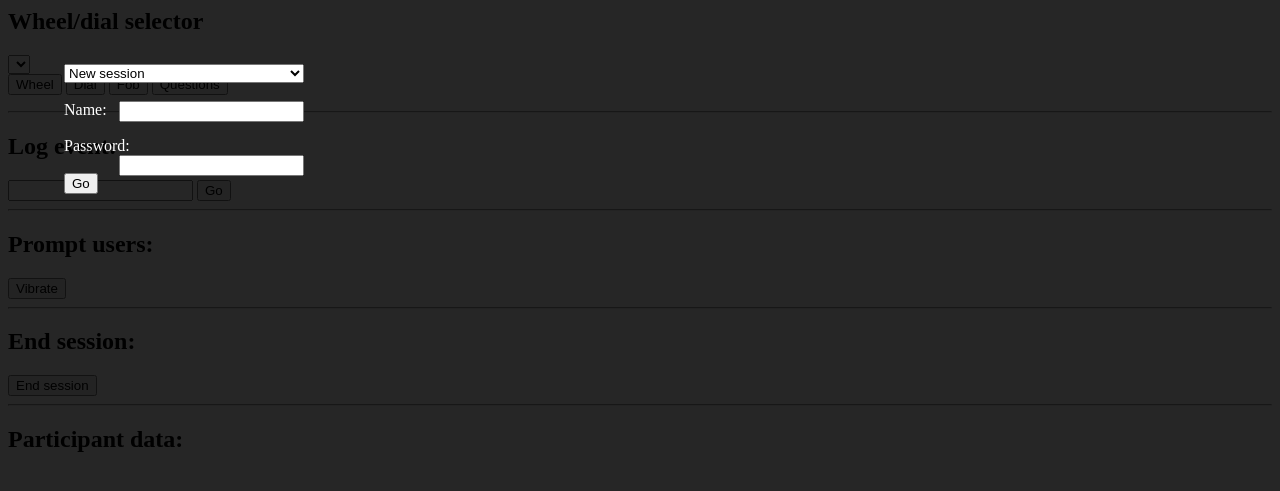
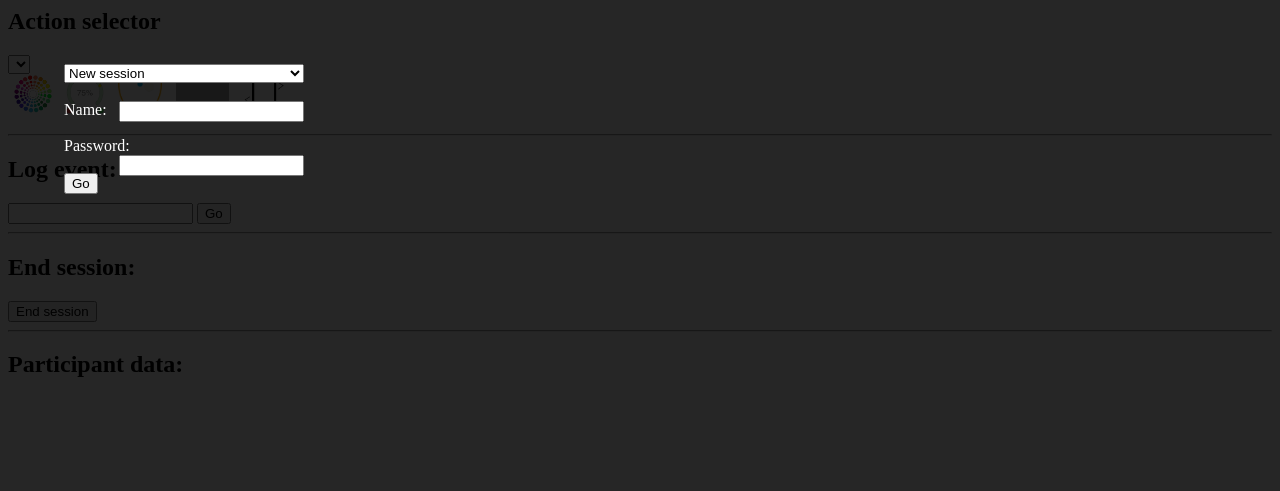
Before and after one commit to Codecors/clone, a PHP site: page /control.html in a window 1280 px wide. Shown: the top 491 px of the page. Run offline with PHP 8.4, Linux system fonts and the light colour scheme; lists and menus that the app fills with data are empty; some libraries are stand-ins or nearby versions; grey boxes are pictures that could not be loaded.

Commit message:
using icons for action selection

```diff
--- a/control.html
+++ b/control.html
@@ -79,10 +79,11 @@ function newUser(pid, guid){
     // controls
     var controls = document.createElement('div');
     controls.className = 'buttons';
-    controls.appendChild(getNewPageButton('wheel', '/wheel', guid));
-    controls.appendChild(getNewPageButton('fob', '/fob', guid));
-    controls.appendChild(getNewPageButton('dial', '/dial', guid));
-    controls.appendChild(getNewPageButton('questions', '/questions', guid));
+    controls.appendChild(getNewPageIcon('wheel', '/wheel', guid));
+    controls.appendChild(getNewPageIcon('fob', '/fob', guid));
+    controls.appendChild(getNewPageIcon('dial', '/dial', guid));
+    controls.appendChild(getNewPageIcon('questions', '/questions', guid));
+    controls.appendChild(getBuzzIcon(guid));
     newUserPanel.appendChild(controls);
     // feedback
     var panel = document.createElement('textarea');
@@ -102,6 +103,35 @@ function getNewPageButton(label, url, guid){
             // onClickLink(currentI + '');
             sendUserChangeMessage(url, guid);
             displayFeedback(guid, 'set page to ' + label);
+        }
+     })();
+     return wheelBtn;
+}
+
+// create a button for displaying to the user to a set view
+function getNewPageIcon(label, url, guid){
+    var wheelBtn = document.createElement('img');
+    wheelBtn.src = url + ".png";
+    wheelBtn.title = label;
+    wheelBtn.onclick = (function() {
+        // var currentI = i;
+        return function() {
+            // onClickLink(currentI + '');
+            sendUserChangeMessage(url, guid);
+            displayFeedback(guid, 'set page to ' + label);
+        }
+     })();
+     return wheelBtn;
+}
+
+// create a button for prompting the user by vibration
+function getBuzzIcon(guid){
+    var wheelBtn = document.createElement('img');
+    wheelBtn.src = "buzz.png";
+    wheelBtn.onclick = (function() {
+        return function() {
+            vibrate(guid);
+            displayFeedback(guid, 'buzzed');
         }
      })();
      return wheelBtn;
@@ -138,10 +168,23 @@ function setUserToPage(url){
     displayFeedback(guid, 'setting to ' + url);
 }
 
+// send a vibrate to all in session
 function vibrateUsers(){
+    vibrate(session);
+}
+
+// send a vibrate alert
+function vibrate(user){
     socket.emit('vibrate', {
-        "session": session
+        "target": user
     });
+}
+
+// send a vibrate to the selected user
+function vibrateUser(guid){
+    var user = document.getElementById('participantid');
+    var guid = user.value;
+    vibrate(guid);
 }
 
 function sendUserChangeMessage(url, guid){
@@ -252,16 +295,22 @@ function go(){
 		</div>
 	</div>
 
-<h2>Wheel/dial selector</h2>
+<h2>Action selector</h2>
 <div>
     <select id='participantid'>
         <!-- options added dynamically as they register -->
     </select>
 <div class='buttons'>
-    <button class='half' onclick="setUserToPage('/wheel')">Wheel</button>
+    <img title='wheel' alt='emotion wheel' src='wheel.png' onclick="setUserToPage('/wheel')" />
+    <img title='dial' alt='dial' src='dial.png' onclick="setUserToPage('/dial')" />
+    <img title='fob' alt='fob' src='fob.png' src='fob.png' onclick="setUserToPage('/fob')" />
+    <img title='questions' alt='question mark' src='questions.png' onclick="setUserToPage('/questions')" />
+    <img title='alert' alt='vibrating phone' src='buzz.png' onclick="vibrateUser()" />
+    <!-- button class='half' onclick="setUserToPage('/wheel')">Wheel</button>
     <button class='half' onclick="setUserToPage('/dial')">Dial</button>
     <button class='half' onclick="setUserToPage('/fob')">Fob</button>
     <button class='half' onclick="setUserToPage('/questions')">Questions</button>
+    <button class='half' onclick="vibrateUser()">Vibrate</button -->
 </div>
 </div>
 
@@ -271,12 +320,12 @@ function go(){
     <input type='text' id='eventLabel' />
     <button onclick="syncEvent()">Go</button>
 </div>
-<hr>
 
+<!-- hr>
 <h2>Prompt users:</h2>
 <div>
     <button onclick="vibrateUsers()">Vibrate</button>
-</div>
+</div -->
 
 <hr>
 <h2>End session:</h2>
--- a/server.js
+++ b/server.js
@@ -263,7 +263,7 @@ io.sockets.on('connection', function (socket) {
 
     socket.on('vibrate', function(data){
         console.log('vibrate')
-        io.to(data.session).emit('vibrate', data);
+        io.to(data.target).emit('vibrate', data);
     });
 
     /****** results handling ******/
--- a/style-m.css
+++ b/style-m.css
@@ -118,7 +118,13 @@ select{
 }
 
 .buttons{
-    text-align: center;
+    // text-align: center;
+}
+
+.buttons img{
+    height: 2.5em;
+    padding-left: 0.3em;
+    padding-right: 0.3em;
 }
 
 .half{
--- a/style.css
+++ b/style.css
@@ -83,6 +83,12 @@
     padding-bottom: 0.5em;
 }
 
+.buttons img{
+    height: 2.5em;
+    padding-left: 0.3em;
+    padding-right: 0.3em;
+}
+
 #questionlist{
     padding: 0;
     list-style: none;
```
Also changed, not shown: start.html (+7 -3 lines).
